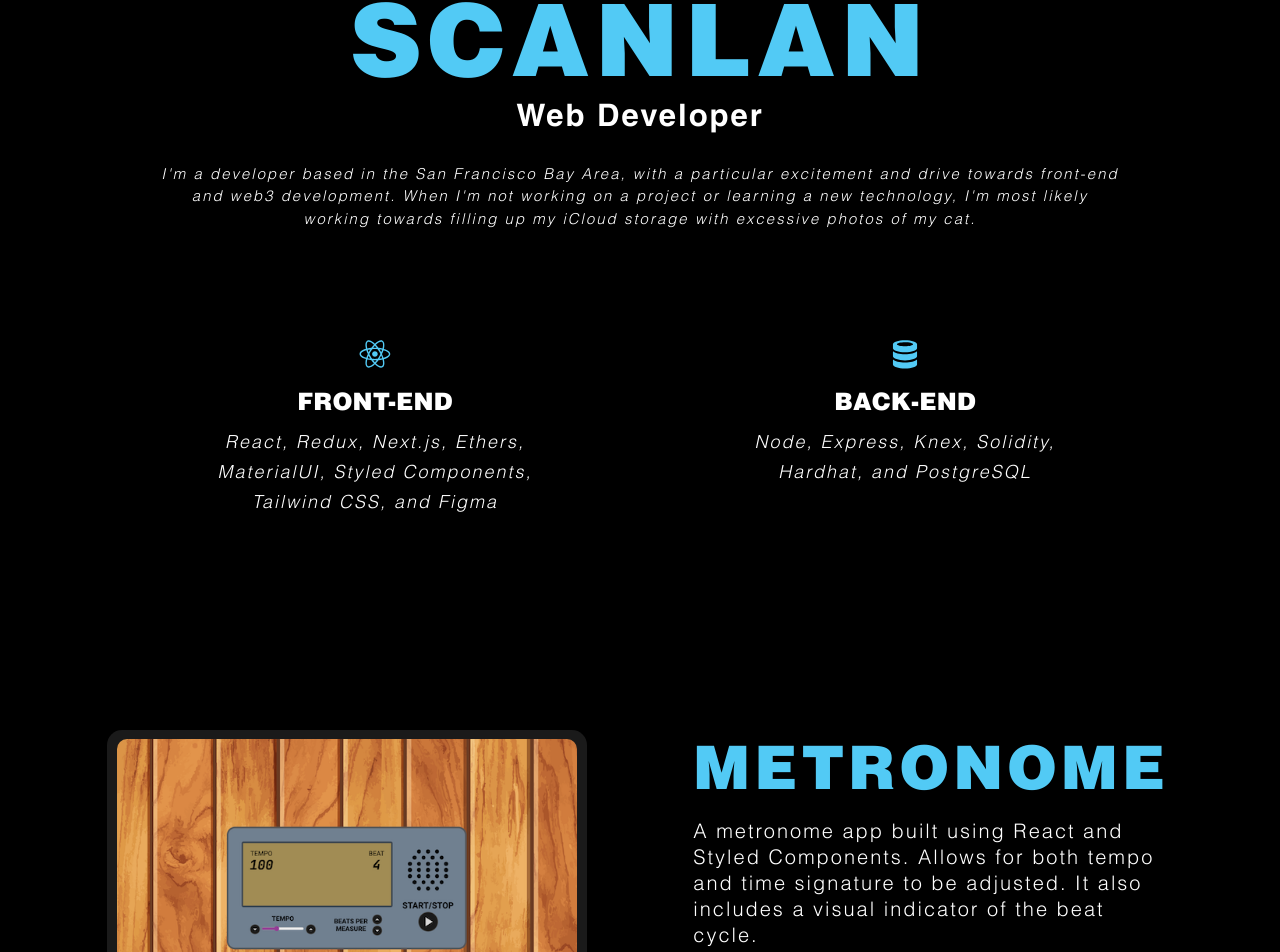
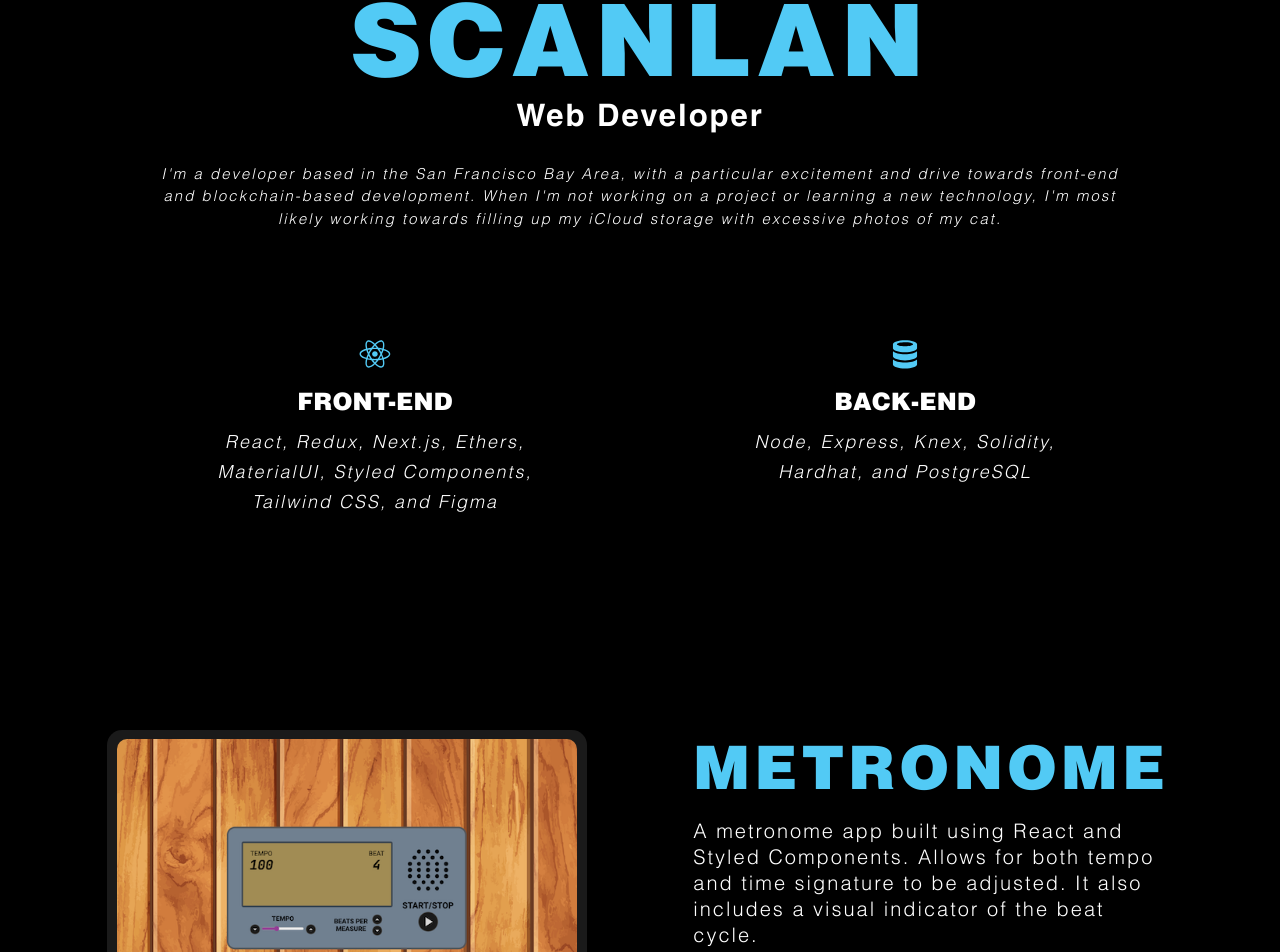
Before and after one commit to joshuascan/personal-portfolio, a Next.js app: page / in a window 1280 px wide. Shown: the part 1023-1975 px from the top of the page. Built offline with nearby package versions, Linux system fonts and the light colour scheme.

Commit message:
changes hero text

```diff
--- a/src/components/Hero/Hero.js
+++ b/src/components/Hero/Hero.js
@@ -30,10 +30,10 @@ const Hero = () => {
           </HeroHeader>
           <HeroText>
             I&apos;m a developer based in the San Francisco Bay Area, with a
-            particular excitement and drive towards front-end and web3
-            development. When I&apos;m not working on a project or learning a
-            new technology, I&apos;m most likely working towards filling up my
-            iCloud storage with excessive photos of my cat.
+            particular excitement and drive towards front-end and
+            blockchain-based development. When I&apos;m not working on a project
+            or learning a new technology, I&apos;m most likely working towards
+            filling up my iCloud storage with excessive photos of my cat.
           </HeroText>
         </LeftSection>
         <RightSection>
```
